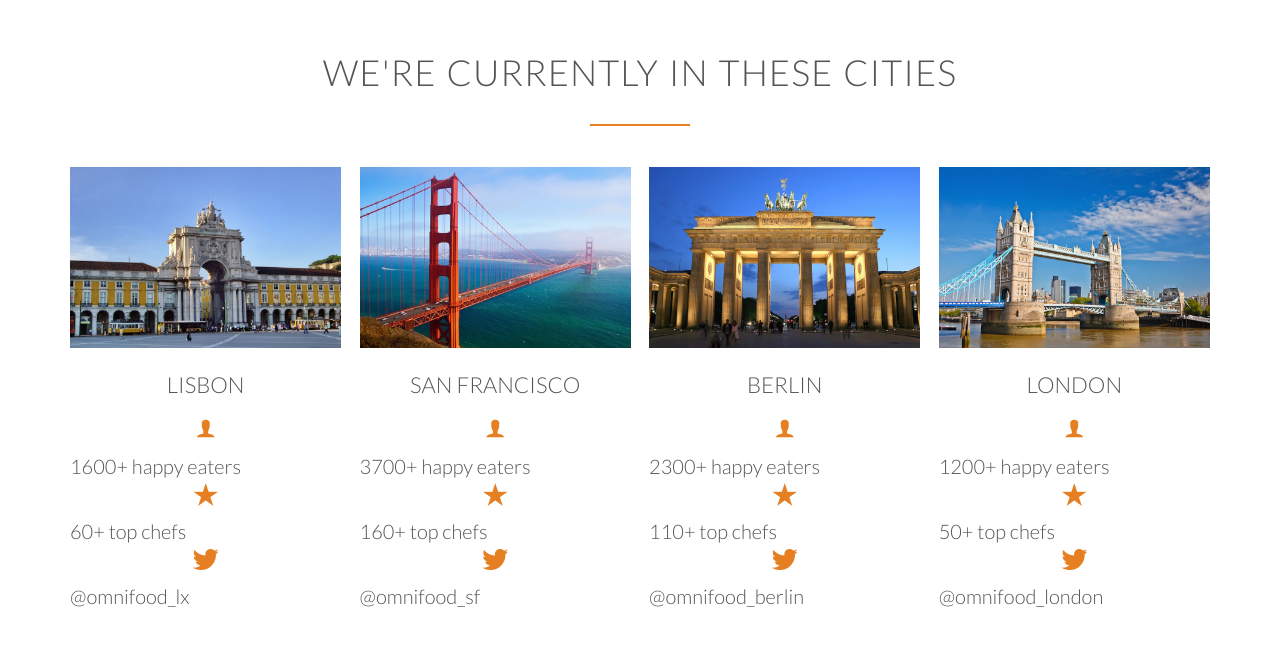
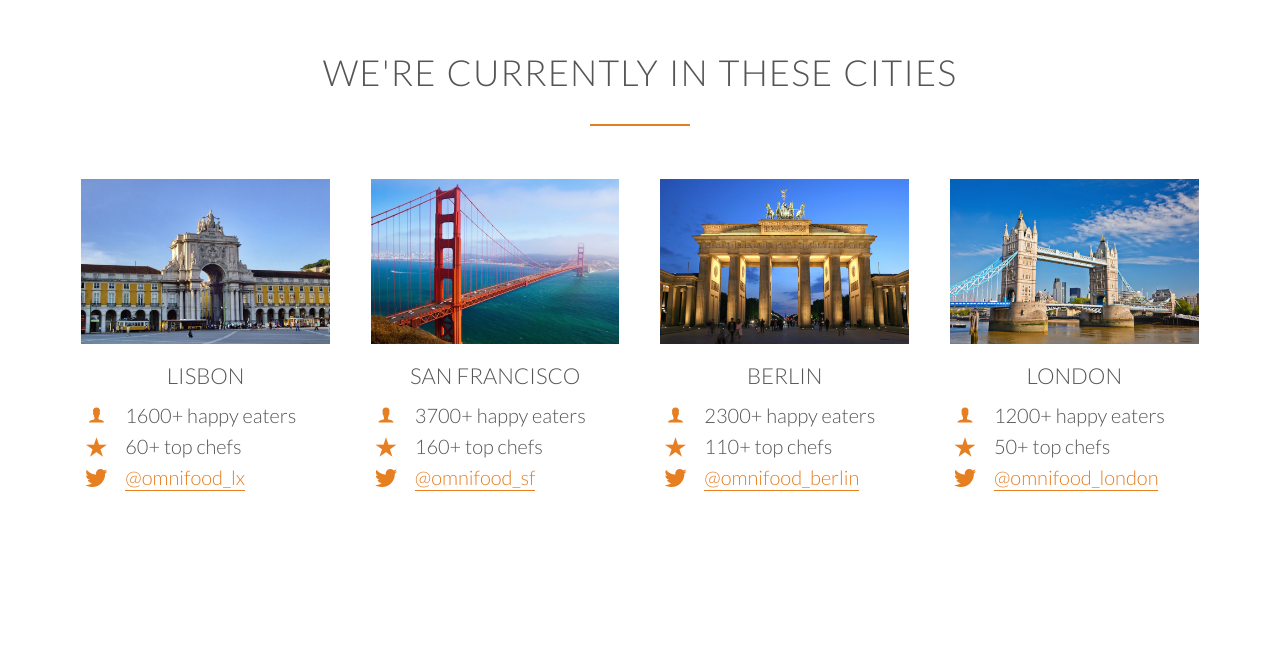
Before and after one commit to thabermeyer/omnifood-project, a website: page app/index.html in a window 1280 px wide. Shown: the part 2766-3411 px from the top of the page. After the commit the page ends 3367 px from the top, so only its background shows below. Drawn offline with Linux system fonts and the light colour scheme.

Commit message:
Finished cities section

```diff
--- a/app/assets/styles/modules/_cities.css
+++ b/app/assets/styles/modules/_cities.css
@@ -1,14 +1,12 @@
 .cities {
 
     &__photo {
-
-        width: 100%;
-        margin-bottom: 20px;
 
         & img {
 
             width: 100%;
             height: auto;
+            margin-bottom: 15px;
 
         }
 
@@ -16,10 +14,22 @@
 
     &__info {
 
-        & div {
+        margin-bottom: 5px;
 
-            display: inline-block;
-            float: left;
+        & a:link, & a:visited {
+
+            text-decoration: none;
+            color: $mainOrange;
+            padding-bottom: 1px;
+            border-bottom: 1px solid $mainOrange;
+            transition: border-bottom 0.2s, color 0.2s;
+
+        }
+
+        & a:hover, & a:active {
+
+            color: #555;
+            border-bottom: 1px solid transparent;
 
         }
 
--- a/app/assets/styles/modules/_icon.css
+++ b/app/assets/styles/modules/_icon.css
@@ -12,11 +12,15 @@
 
     &--small {
 
-        font-size: 140%;
-        display: block;
+        display: inline-block;
+        width: 30px;
         color: $mainOrange;
-        margin-bottom: 10px;
         text-align: center;
+        font-size: 120%;
+        line-height: 120%;
+        vertical-align: middle;
+        margin-top: -4px;
+        margin-right: 10px;
 
     }
 
--- a/app/index.html
+++ b/app/index.html
@@ -198,63 +198,103 @@
 
         <div class="row">
 
-            <div class="col span-1-of-4">
+            <div class="col span-1-of-4 box">
 
                 <figure class="cities__photo">
                     <img src="assets/images/lisbon-3.jpg" alt="Lisbon">
                 </figure>
+
                 <h3 class="heading heading__h3">Lisbon</h3>
-                <div><i class="ion-ios-person icon--small"></i></div>
-                <p>1600+ happy eaters</p>
-                <div><i class="ion-ios-star icon--small"></i></div>
-                <p>60+ top chefs</p>
-                <div><i class="ion-logo-twitter icon--small"></i></div>
-                <p>@omnifood_lx</p>
+
+                <div class="cities__info">
+                    <i class="ion-ios-person icon--small"></i>
+                    1600+ happy eaters
+                </div>
+
+                <div class="cities__info">
+                    <i class="ion-ios-star icon--small"></i>
+                    60+ top chefs
+                </div>
+
+                <div class="cities__info">
+                    <i class="ion-logo-twitter icon--small"></i>
+                    <a href="#">@omnifood_lx</a>
+                </div>
 
             </div>
 
-            <div class="col span-1-of-4">
+            <div class="col span-1-of-4 box">
 
                 <figure class="cities__photo">
                     <img src="assets/images/san-francisco.jpg" alt="San Francisco">
                 </figure>
+
                 <h3 class="heading heading__h3">San Francisco</h3>
-                <div><i class="ion-ios-person icon--small"></i></div>
-                <p>3700+ happy eaters</p>
-                <div><i class="ion-ios-star icon--small"></i></div>
-                <p>160+ top chefs</p>
-                <div><i class="ion-logo-twitter icon--small"></i></div>
-                <p>@omnifood_sf</p>
+
+                <div class="cities__info">
+                    <i class="ion-ios-person icon--small"></i>
+                    3700+ happy eaters
+                </div>
+
+                <div class="cities__info">
+                    <i class="ion-ios-star icon--small"></i>
+                    160+ top chefs
+                </div>
+
+                <div class="cities__info">
+                    <i class="ion-logo-twitter icon--small"></i>
+                    <a href="#">@omnifood_sf</a>
+                </div>
+
 
             </div>
 
-            <div class="col span-1-of-4">
+            <div class="col span-1-of-4 box">
 
                 <figure class="cities__photo">
                     <img src="assets/images/berlin.jpg" alt="Berlin">
                 </figure>
+
                 <h3 class="heading heading__h3">Berlin</h3>
-                <div><i class="ion-ios-person icon--small"></i></div>
-                <p>2300+ happy eaters</p>
-                <div><i class="ion-ios-star icon--small"></i></div>
-                <p>110+ top chefs</p>
-                <div><i class="ion-logo-twitter icon--small"></i></div>
-                <p>@omnifood_berlin</p>
+
+                <div class="cities__info">
+                    <i class="ion-ios-person icon--small"></i>
+                    2300+ happy eaters
+                </div>
+
+                <div class="cities__info">
+                    <i class="ion-ios-star icon--small"></i>
+                    110+ top chefs
+                </div>
+
+                <div class="cities__info">
+                    <i class="ion-logo-twitter icon--small"></i>
+                    <a href="#">@omnifood_berlin</a>
+                </div>
 
             </div>
 
-            <div class="col span-1-of-4">
+            <div class="col span-1-of-4 box">
 
                 <figure class="cities__photo">
                     <img src="assets/images/london.jpg" alt="London">
                 </figure>
                 <h3 class="heading heading__h3">London</h3>
-                <div><i class="ion-ios-person icon--small"></i></div>
-                <p>1200+ happy eaters</p>
-                <div><i class="ion-ios-star icon--small"></i></div>
-                <p>50+ top chefs</p>
-                <div><i class="ion-logo-twitter icon--small"></i></div>
-                <p>@omnifood_london</p>
+
+                <div class="cities__info">
+                    <i class="ion-ios-person icon--small"></i>
+                    1200+ happy eaters
+                </div>
+
+                <div class="cities__info">
+                    <i class="ion-ios-star icon--small"></i>
+                    50+ top chefs
+                </div>
+
+                <div class="cities__info">
+                    <i class="ion-logo-twitter icon--small"></i>
+                    <a href="#">@omnifood_london</a>
+                </div>
 
             </div>
 
--- a/app/temp/styles/styles.css
+++ b/app/temp/styles/styles.css
@@ -3120,24 +3120,34 @@ section {
 
         }
 
-.cities__photo {
-
-        width: 100%;
-        margin-bottom: 20px;
-
-    }
-
 .cities__photo img {
 
             width: 100%;
             height: auto;
+            margin-bottom: 15px;
 
         }
 
-.cities__info div {
-
-            display: inline-block;
-            float: left;
+.cities__info {
+
+        margin-bottom: 5px;
+
+    }
+
+.cities__info a:link, .cities__info a:visited {
+
+            text-decoration: none;
+            color: #e67e22;
+            padding-bottom: 1px;
+            border-bottom: 1px solid #e67e22;
+            transition: border-bottom 0.2s, color 0.2s;
+
+        }
+
+.cities__info a:hover, .cities__info a:active {
+
+            color: #555;
+            border-bottom: 1px solid transparent;
 
         }
 
@@ -3272,10 +3282,14 @@ section {
 
 .icon--small {
 
-        font-size: 140%;
-        display: block;
+        display: inline-block;
+        width: 30px;
         color: #e67e22;
-        margin-bottom: 10px;
         text-align: center;
+        font-size: 120%;
+        line-height: 120%;
+        vertical-align: middle;
+        margin-top: -4px;
+        margin-right: 10px;
 
     }
```
